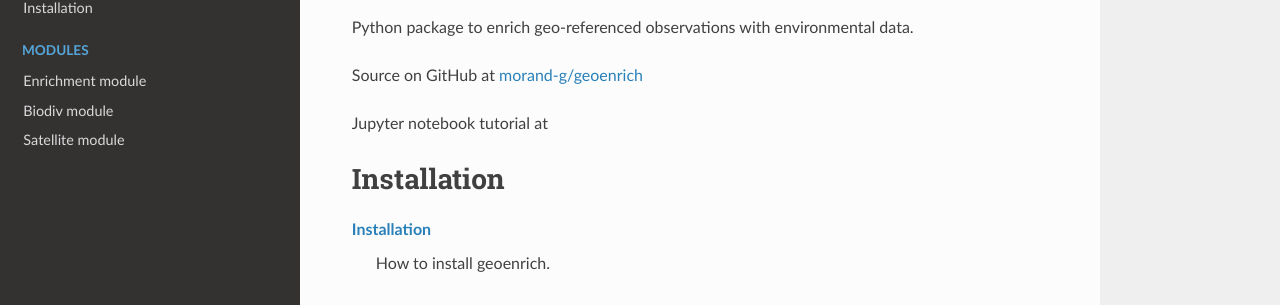
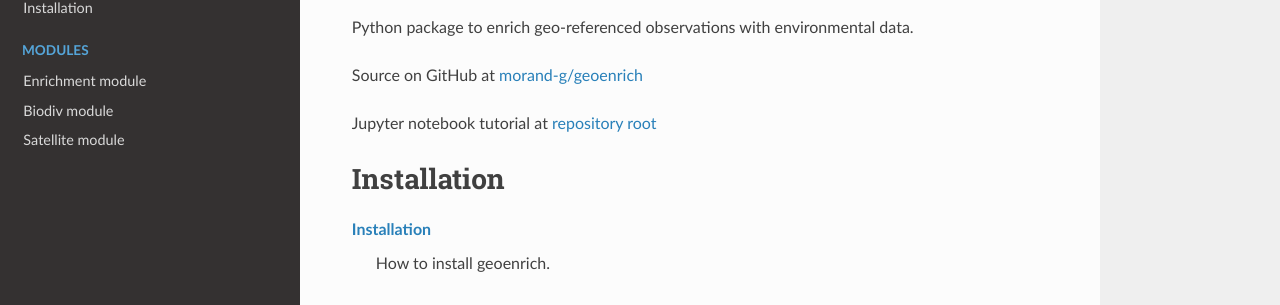
Before and after one commit to IRDG2OI/geoenrich, a Sphinx documentation site: the page built from docs/source/index.rst, in a window 1280 px wide and 1016 px high. Shown: the part 144-449 px from the top of the window. Built offline with Sphinx 7.4.7 and the Read the Docs theme 2.0.0, drawn with Linux system fonts in a browser that asks for light colours.

Commit message:
modified:   docs/source/index.rst

```diff
--- a/docs/source/index.rst
+++ b/docs/source/index.rst
@@ -5,7 +5,7 @@
 
 Source on GitHub at `morand-g/geoenrich <https://github.com/morand-g/geoenrich>`_
 
-Jupyter notebook tutorial at
+Jupyter notebook tutorial at `repository root <https://github.com/morand-g/geoenrich/blob/release/0.1/Geoenrich%20tutorial.ipynb>`_
 
 Installation
 ============
```
